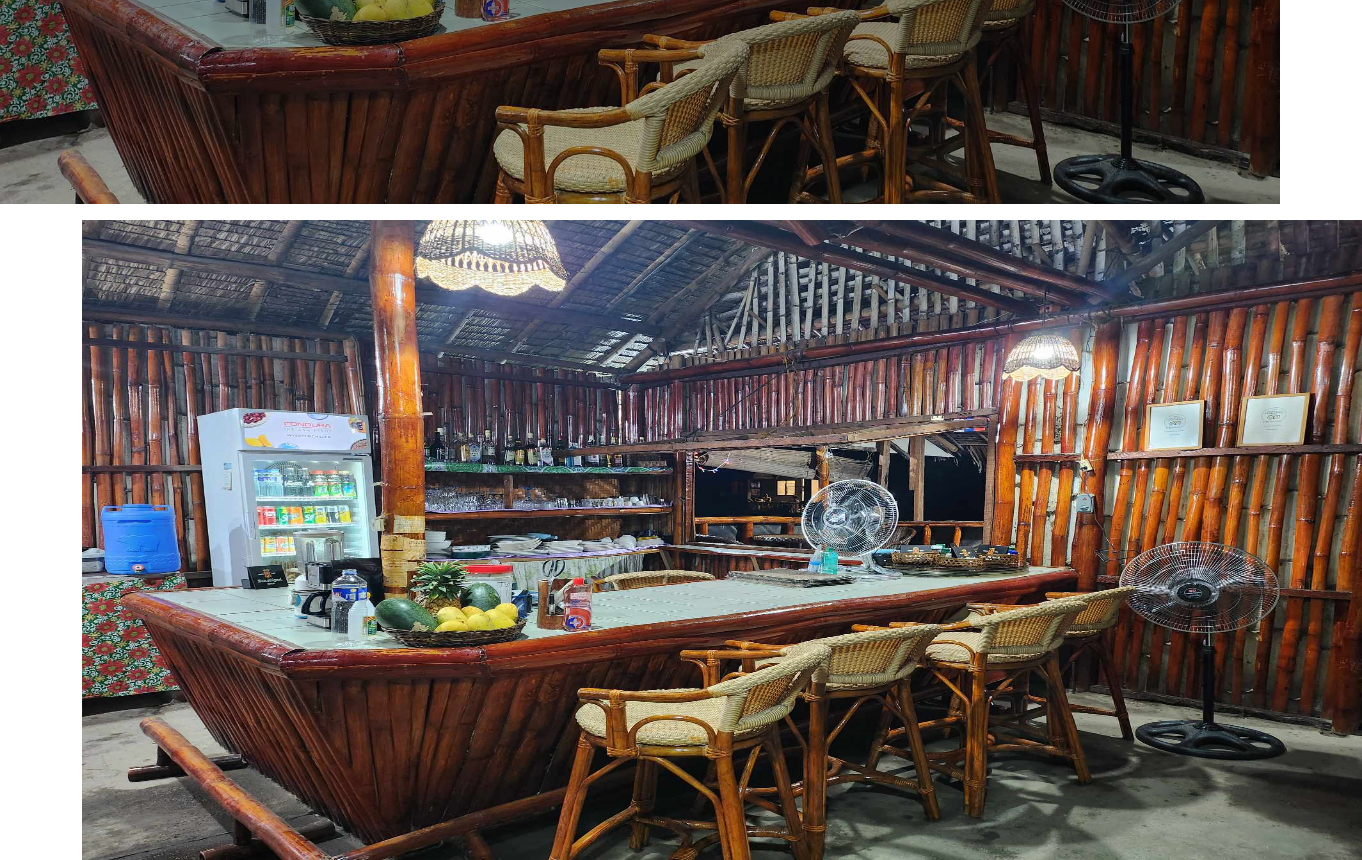
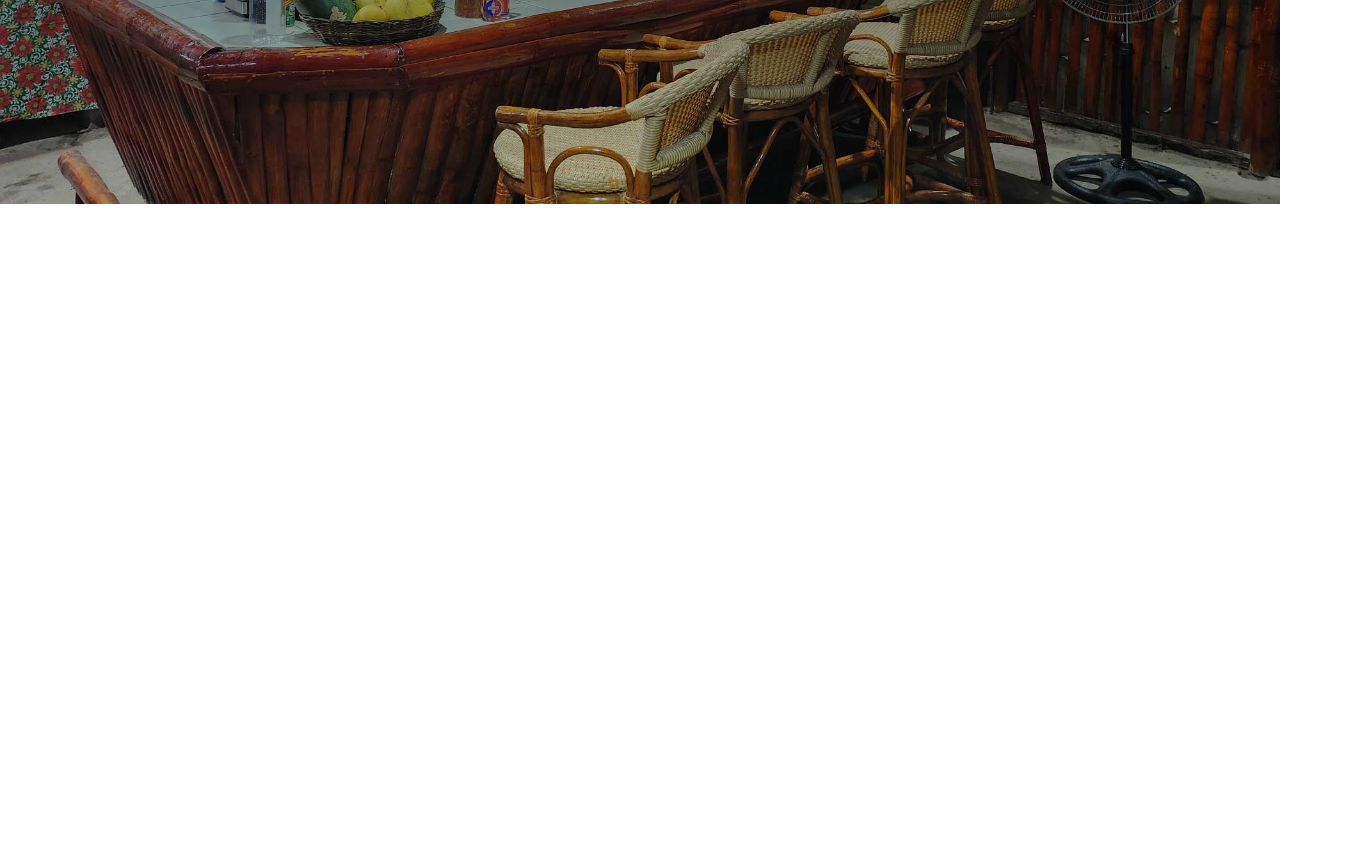
Before and after one commit to TenaciousDev/dauindivecafe-com, a plain HTML site: page index.html in a window 1280 px wide. Shown: the part 500-1360 px from the top of the page, 1362 px wide, since content can reach past the window. After the commit the page ends 800 px from the top, so only its background shows below. Drawn offline with nearby package versions, Linux system fonts and the light colour scheme.

Commit message:
testing forced-color-adjust

```diff
--- a/index.html
+++ b/index.html
@@ -73,9 +73,6 @@
       <p>Marami kaming masasarap na menu item para sa iyo at sa iyong mga kaibigan upang tamasahin</p>
       <a class="btn btn-primary btn-lg" href="/menu.html" role="button">Visit our menu!</a>
     </div>
-    <div class="container">
-      <img src="resources/images/bar-angle-view-01.jpeg" class="bg-hero-image" alt="">
-    </div>
 
     <!-- Bootstrap JS -->
     <script
--- a/main.css
+++ b/main.css
@@ -12,6 +12,7 @@ All CSS in this document is meant to extend this styling. */
   background-size: cover;
   background-repeat: no-repeat;
   height: 50vh;
+  forced-color-adjust: none;
 }
 
 @media only screen and (max-width: 480px) and (prefers-color-scheme: dark) {
```
